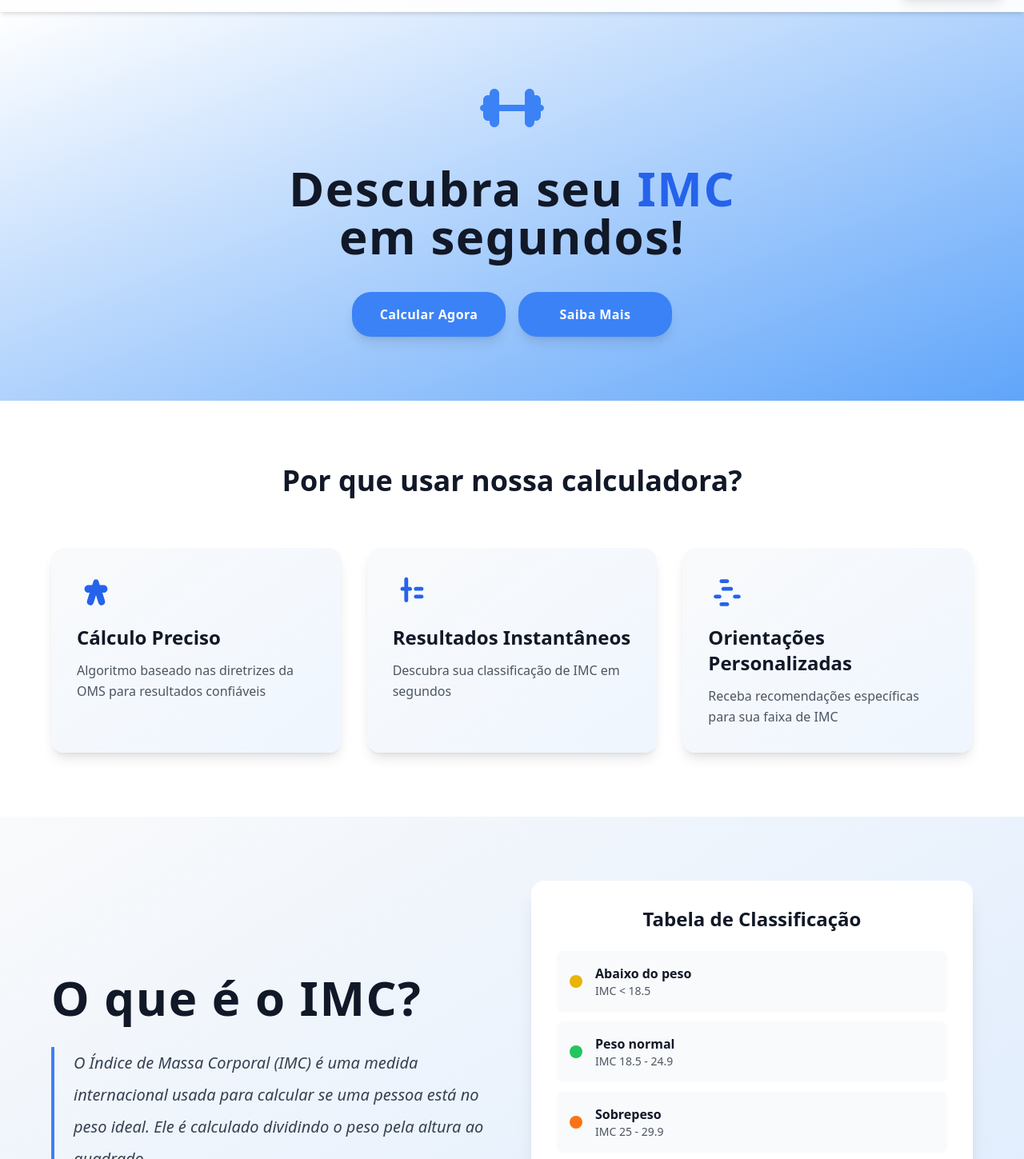
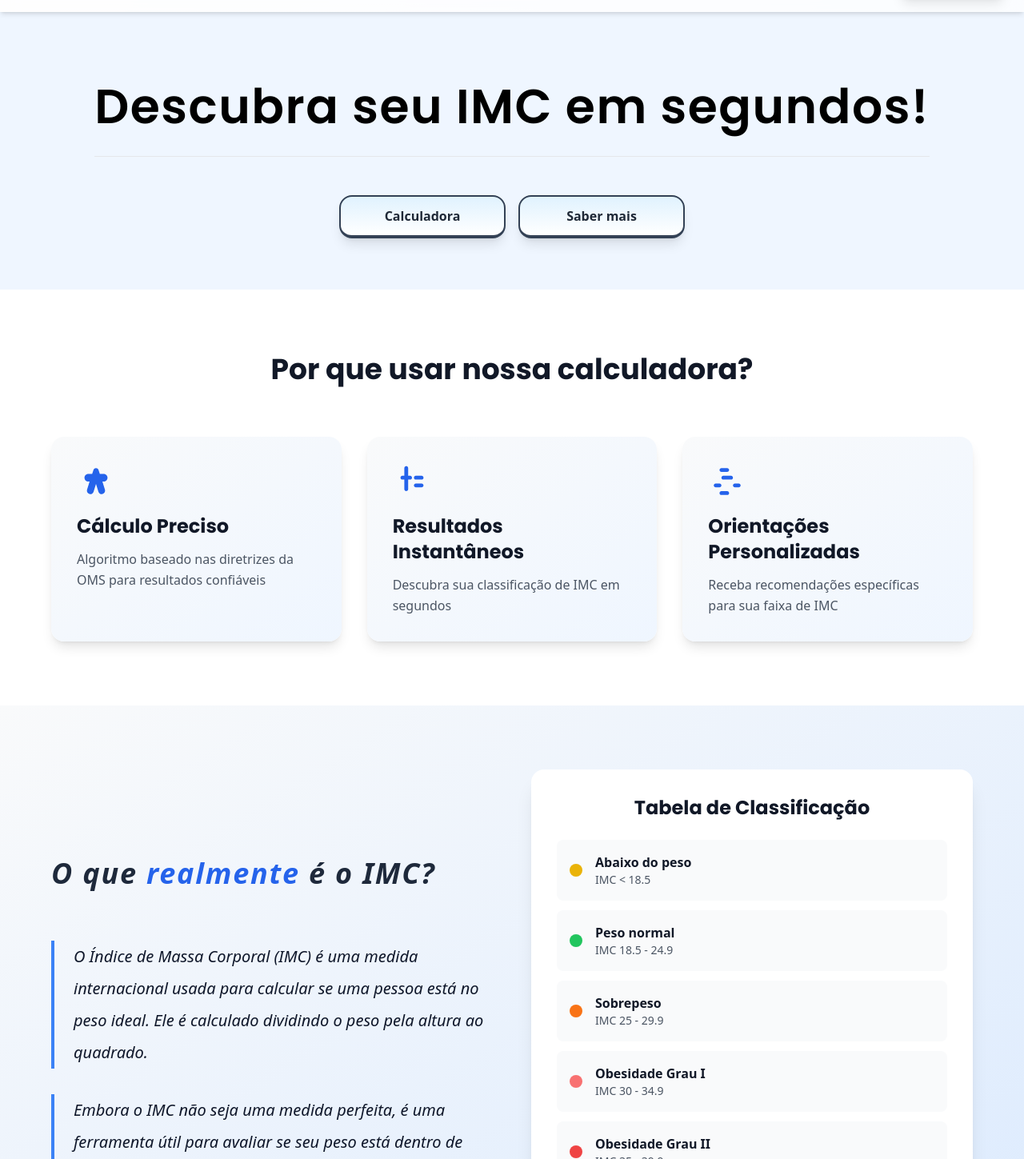
Before and after one commit to gustahxn/CalcImc, a React (Vite) app in the folder calcImc/: page / in a window 1280 px wide. Shown: the part 61-1510 px from the top of the page at 80% size. Built offline with nearby package versions, Linux system fonts and the light colour scheme; no server answers.

Commit message:
Update: Visual/style changes on Home Screen

```diff
--- a/calcImc/src/components/Home.jsx
+++ b/calcImc/src/components/Home.jsx
@@ -62,40 +62,40 @@ const Home = () => {
   };
 
   return (
-    <div className="min-h-screen">
-      <section className="relative py-20 px-6 overflow-hidden">
-      <div className="absolute inset-0 bg-gradient-to-br from-white to-blue-400"></div>
+    <div className="min-h-screen" style={{ fontFamily: 'system-ui, -apple-system, sans-serif' }}>
+      <style>{`
+        @import url('https://fonts.googleapis.com/css2?family=Poppins:wght@600;700;800&display=swap');
+        .heading-font {
+          font-family: 'Poppins', system-ui, -apple-system, sans-serif;
+        }
+      `}</style>
+
+      <section className="relative py-16 px-6 overflow-hidden">
+        <div className="absolute inset-0 bg-blue-50"></div>
+
         <div className="max-w-6xl mx-auto relative z-10">
           <div className="text-center space-y-6">
+            <div className="inline-block flex flex-col">
+            </div>
             <div className="inline-block">
-              <svg
-                xmlns="http://www.w3.org/2000/svg"
-                viewBox="0 0 640 640"
-                className="w-20 h-20 mx-auto text-blue-500"
-                fill="currentColor"
-              >
-                <path d="M96 176C96 149.5 117.5 128 144 128C170.5 128 192 149.5 192 176L192 288L448 288L448 176C448 149.5 469.5 128 496 128C522.5 128 544 149.5 544 176L544 192L560 192C586.5 192 608 213.5 608 240L608 288C625.7 288 640 302.3 640 320C640 337.7 625.7 352 608 352L608 400C608 426.5 586.5 448 560 448L544 448L544 464C544 490.5 522.5 512 496 512C469.5 512 448 490.5 448 464L448 352L192 352L192 464C192 490.5 170.5 512 144 512C117.5 512 96 490.5 96 464L96 448L80 448C53.5 448 32 426.5 32 400L32 352C14.3 352 0 337.7 0 320C0 302.3 14.3 288 32 288L32 240C32 213.5 53.5 192 80 192L96 192L96 176z" />
-              </svg>
+              <h1 className="heading-font text-5xl md:text-6xl font-semibold leading-tight tracking-wide text-black">
+                Descubra seu IMC em segundos!
+              </h1>
+              <div className="border-b border-slate-2 00 w-full mt-8"></div>
+
             </div>
-
-            <h1 className="text-5xl md:text-6xl font-semibold leading-relaxed tracking-wide text-gray-900">
-              Descubra seu <span className="text-blue-600">IMC</span>
-              <br />
-              em segundos!
-            </h1>
-
-            <div className="flex flex-col sm:flex-row gap-4 justify-center items-center mt-8 pt-4">
+            <div className="flex flex-col pt-6 sm:flex-row gap-4 justify-center items-center mt-8">
               <Link
                 to="/calculator"
-                className="bg-blue-500 hover:bg-blue-600 transition transform hover:scale-105 text-white px-8 py-4 rounded-3xl font-semibold shadow-lg tracking-wide w-48 text-center"
+                className="hover:border-b-2 border-2 border-b-4 border-slate-700 bg-gradient-to-t from-white to-sky-100 px-10 py-3 rounded-2xl font-bold shadow-lg w-52 text-center"
               >
-                Calcular Agora
+                Calculadora
               </Link>
               <button
                 onClick={scrollToInfo}
-                className="bg-blue-500 text-white hover:bg-blue-600 transition transform hover:scale-105 px-8 py-4 rounded-3xl font-semibold shadow-lg tracking-wide w-48 text-center"
+                className="hover:border-b-2 border-2 border-b-4 border-slate-700 bg-gradient-to-t from-white to-sky-100 px-10 py-3 rounded-2xl font-bold shadow-lg w-52 text-center"
               >
-                Saiba Mais
+                Saber mais
               </button>
             </div>
           </div>
@@ -104,7 +104,7 @@ const Home = () => {
 
       <section className="py-20 px-6 bg-white">
         <div className="max-w-6xl mx-auto">
-          <h2 className="text-4xl font-bold text-center text-gray-900 mb-16">
+          <h2 className="heading-font text-4xl font-bold text-center text-gray-900 mb-16">
             Por que usar nossa calculadora?
           </h2>
 
@@ -115,7 +115,7 @@ const Home = () => {
                 className="bg-gradient-to-br from-gray-50 to-blue-50 p-8 rounded-2xl shadow-lg hover:shadow-xl transition transform hover:-translate-y-2"
               >
                 <div className="text-blue-600 mb-4">{feature.icon}</div>
-                <h3 className="text-2xl font-bold text-gray-900 mb-3">
+                <h3 className="heading-font text-2xl font-bold text-gray-900 mb-3">
                   {feature.title}
                 </h3>
                 <p className="text-gray-600 leading-relaxed">
@@ -134,23 +134,23 @@ const Home = () => {
         <div className="max-w-6xl mx-auto">
           <div className="grid md:grid-cols-2 gap-12 items-center">
             <div className="space-y-8">
-  <h2 className="text-5xl md:text-6xl font-bold leading-tight tracking-wide text-gray-900">
-    O que é o IMC?
+              <div className="mb-16">
+                <h2 className="heading-fonttext-5xl italic md:text-4xl font-semibold leading-tight tracking-wider text-slate-800">
+                  O que <span className="text-blue-600">realmente</span> é o IMC?
                 </h2>
+              </div>
 
-  <blockquote className="border-l-4 border-blue-500 pl-6 text-xl text-gray-700 italic leading-loose">
+              <blockquote className="border-l-4 border-blue-500 pl-6 text-xl text-slate-900 italic leading-loose">
                 O Índice de Massa Corporal (IMC) é uma medida internacional usada para calcular se uma pessoa está no peso ideal. Ele é calculado dividindo o peso pela altura ao quadrado.
               </blockquote>
 
-  <blockquote className="border-l-4 border-blue-500 pl-6 text-xl text-gray-700 italic leading-loose">
+              <blockquote className="border-l-4 border-blue-500 pl-6 text-xl text-slate-900 italic leading-loose">
                 Embora o IMC não seja uma medida perfeita, é uma ferramenta útil para avaliar se seu peso está dentro de uma faixa saudável e identificar possíveis riscos à saúde.
               </blockquote>
             </div>
 
-
-
             <div className="bg-white p-8 rounded-2xl shadow-xl">
-              <h3 className="text-2xl font-bold text-gray-900 mb-6 text-center">
+              <h3 className="heading-font text-2xl font-bold text-gray-900 mb-6 text-center">
                 Tabela de Classificação
               </h3>
               <div className="space-y-3">
```
Also changed, not shown: 1 other file (tests, documents, lock files or other folders). Lines whose indentation alone changed are shown as unchanged.
